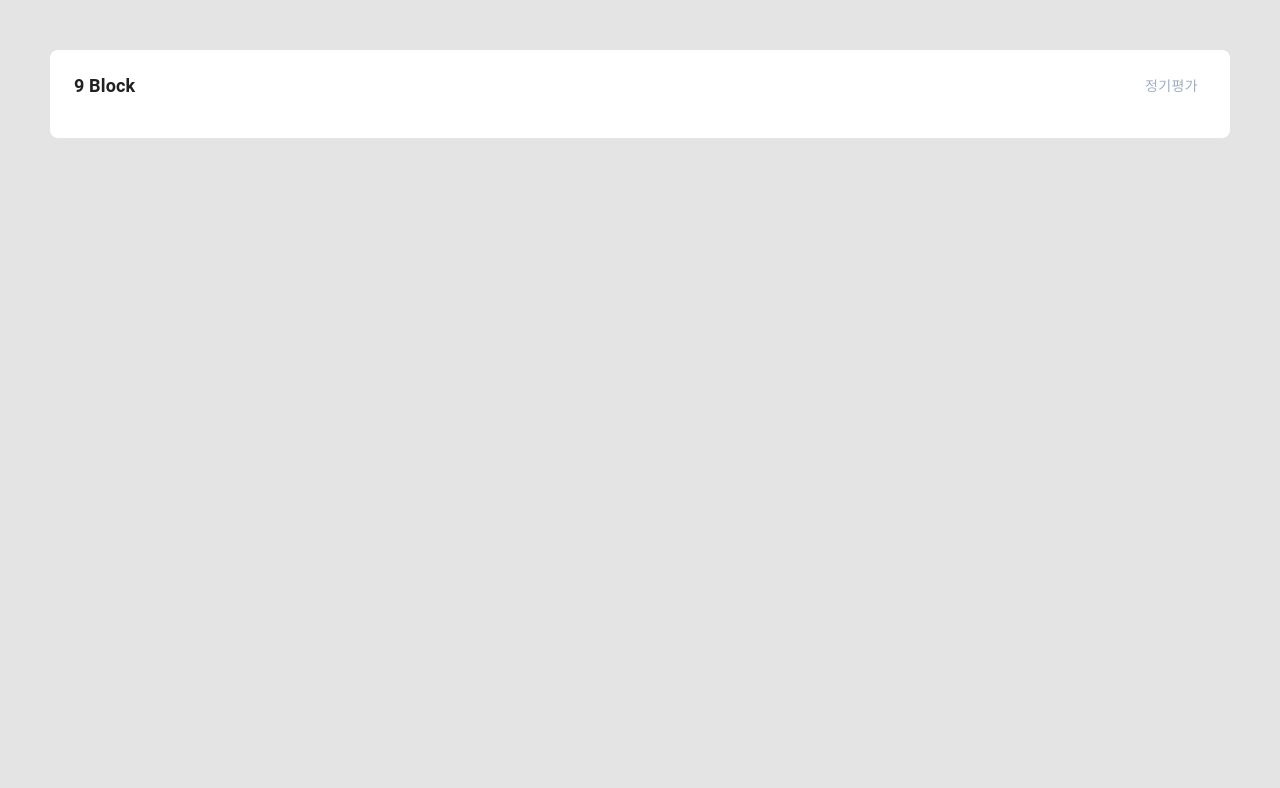
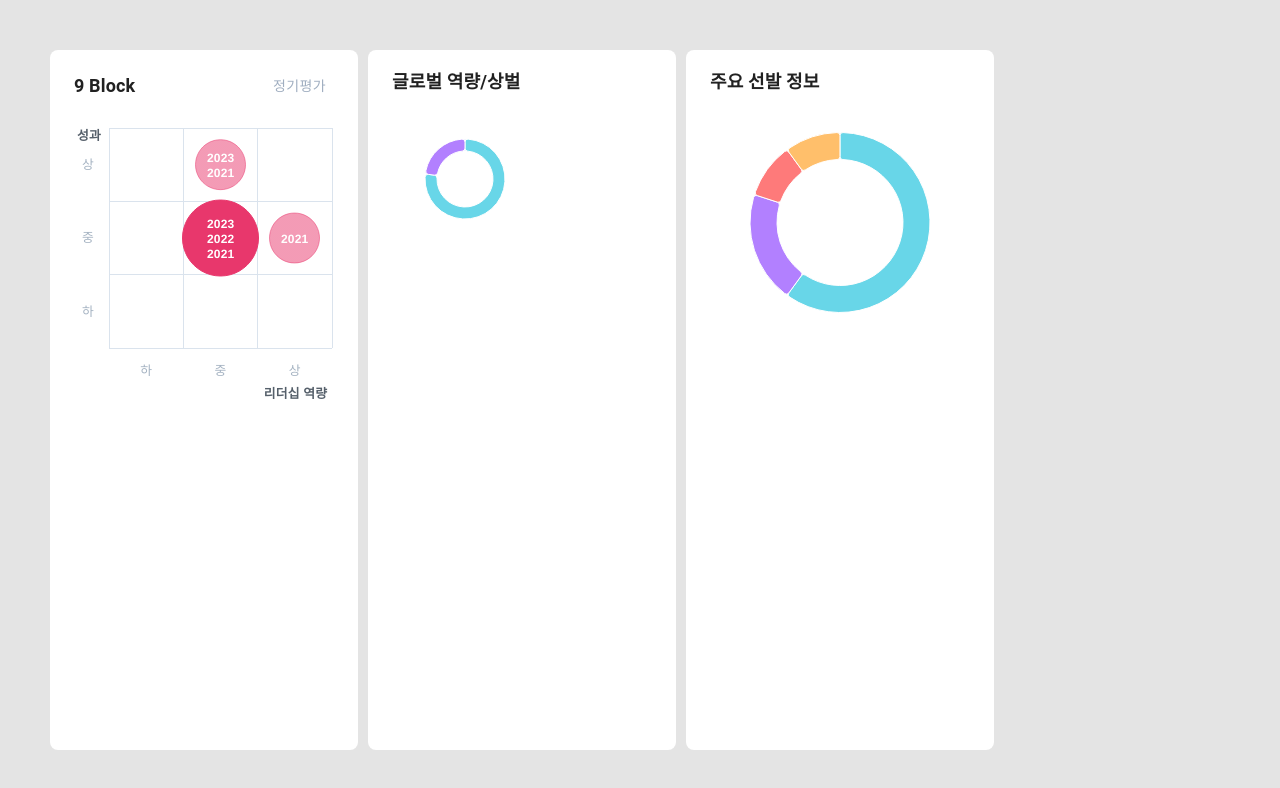
Before and after one commit to withoutthem/pub_tms, a React (Create React App) app: page / in a window 1280 px wide. Shown: the top 788 px of the page. Built offline with nearby package versions, Linux system fonts and the light colour scheme.

Commit message:
일단 최대한 비슷하게 다 하긴 했는데 수정할거 있으면 피드백 ㄱㄱ

```diff
--- a/package.json
+++ b/package.json
@@ -13,6 +13,7 @@
     "@types/react": "^18.2.14",
     "@types/react-dom": "^18.2.6",
     "highcharts": "^11.1.0",
+    "highcharts-react-official": "^3.2.0",
     "react": "^18.2.0",
     "react-dom": "^18.2.0",
     "react-router-dom": "^6.14.1",
--- a/src/App.tsx
+++ b/src/App.tsx
@@ -2,9 +2,14 @@
 
 import styled from '@emotion/styled';
 import { CssBaseline } from '@mui/material';
+import {StyledWidgetTitle, theme, Theme, StyledWidgetWrapDiv} from './components/Header/StyledWidgetTitle';
+import { useEffect } from 'react';
+import Highcharts from 'highcharts';
+import HighchartsReact from 'highcharts-react-official';
+import HCMore from 'highcharts/highcharts-more';
+HCMore(Highcharts);
+//components
 
-//components
-import {StyledWidgetTitle, theme, Theme, StyledWidgetWrapDiv} from './components/Header/StyledWidgetTitle';
 
 // 규칙
 // 1. styled('div')({}) 이런식으로 쓰면 됨
@@ -15,24 +20,266 @@ import {StyledWidgetTitle, theme, Theme, StyledWidgetWrapDiv} from './components
 // 6. styled() 많아지면 원래는 Styled로 파일 나누는데 이건 그냥 한 파일에 ㄱㄱ
 // 7. 확장을 고려하긴 해야함
 
+
+
 const StyledFullHeightDiv = styled('div')({
   minHeight:'100vh'
-})
+});
+const StyledDonutChart = styled('div')({
+  width:'189px',
+  height:'189px',
+});
+const StyledDonutChart2 = styled('div')({
+  height:'180px',
+  paddingTop:'20px',
+  textAlign:'center',
+});
+const StyledbubbleChart = styled('div')({
+  width:'300px',
+  height:'300px',
+});
+const pieColors = ['#68D6E8','#B280FF'];
+const pieColors2  = ['#68D6E8','#B280FF','#FE7A7A','#FFBF6B'];
 
+//버블차트 옵션
+const bubbleOptions = {
+  chart: {
+    type: 'bubble',
+    width:295,
+    height:295,
+    style:{
+      position:'relative',
+      left:-27,
+    }
+  },
+  title:{
+    style:{
+     display:'none',
+    }
+   },
+   credits: {
+    enabled: false,
+  },
+  legend: {
+    enabled: false
+  },
+  xAxis: {
+    categories: ['하', '중', '상'],
+    labels: {
+      style: {
+        color: '#A5B3C2'
+      }
+    },
+    title: {
+      text: '리더십 역량',
+      x:75,
+      y:3,
+      style: {
+        color: '#56606B',
+        fontWeight: 700,
+      }
+    },
+    gridLineWidth: 1,
+    gridLineColor: '#DAE3ED',
+    tickInterval: 1,
+    min: 0,
+    max: 2,
+    lineColor: 'transparent'
+  },
+  yAxis: {
+    categories: ['하', '중', '상'],
+    labels: {
+      style: {
+        color: '#A5B3C2'
+      }
+    },
+    title: {
+      text: '성과',
+      x: 17,
+      y: -98,
+      style: {
+        color: '#56606B',
+        fontWeight: 700,
+        transform:" rotate(0deg)",
+      }
+    },
+    gridLineWidth: 1,
+    gridLineColor: '#DAE3ED',
+    tickInterval: 1,
+    min: 0,
+    max: 2
+  },
+  plotOptions: {
+    bubble: {
+      maxSize: '38%',
+      zMin: 20,
+      zMax: 30,
+      states: {
+        hover: {
+          enabled: false
+        }
+      }
+    }
+  },
+  series: [{
+    data: [
+      { x: 1, y: 2, z: 23,name:`2023,2021`,color: { linearGradient: { x1: 0, x2: 0, y1: 0, y2: 1 }, stops: [[0, 'rgba(232, 55, 108, 0.5)'], [1, 'rgba(232, 55, 108, 0.5)']] }},
+      { x: 1, y: 1, z: 28,name:'2023,2022,2021',color: { linearGradient: { x1: 0, x2: 0, y1: 0, y2: 1 }, stops: [[0, 'rgba(232, 55, 108, 1)'], [1, 'rgba(232, 55, 108, 1)']] }},
+      { x: 2, y: 1, z: 23,name:'2021',color: { linearGradient: { x1: 0, x2: 0, y1: 0, y2: 1 }, stops: [[0, 'rgba(232, 55, 108, 0.5)'], [1, 'rgba(232, 55, 108, 0.5)']] }}
+    ],
+    name: '데이터',
+    dataLabels: {
+      enabled: true,
+      formatter: function(this: any) {
+        const name = this.point.name;
+        const lines = name.split(',');
+        // console.log(this,lines);
+        return lines.join('<br />');
+      },
+      style: {
+        color: '#fff',
+        fontSize:'12px',
+        textOutline: 'none'
+      }
+    }
+  }]
+}
+
+//작은도넛 옵션
+const donutoptions = {
+  chart: {
+    type: 'pie',
+    width: 189,
+    height: 189,
+    style:{
+      position:'relative',
+      left:'-12px',
+      top:'-11px'
+    }
+  },
+  title:{
+   style:{
+    display:'none',
+   }
+  },
+  credits: {
+    enabled: false, // 하단 차트 로고 비활성화
+  },
+  plotOptions: {
+      pie: {
+        innerSize: '70%', // 도넛 안쪽 width
+        colors:pieColors,
+        states: {
+          hover: {
+            halo: {
+              size: 0, //hover했을때 3d효과 0~10까지 할 수 있는듯 필요하면 사용
+            },
+          },
+        },
+      },
+      series: {
+        dataLabels: {
+            style: {
+                display: 'none', //각 데이터의 label
+            },
+            connectorWidth: 0, //라벨을 가르키는 ui 거미 다리같이 생긴거
+        }
+    }
+  },
+  series: [
+    {
+      name: 'Brands',
+      data: [
+        ['LG',77],
+        ['삼성',23],
+      ],
+    },
+
+  ],
+
+};
+
+//큰도넛 옵션
+const bigDonutoptions = {
+  chart: {
+    type: 'pie',
+    width: 180,
+    height: 190,
+    style:{
+      display:'inline-block',
+    }
+  },
+  title:{
+   style:{
+    display:'none',
+   }
+  },
+  credits: {
+    enabled: false, // 하단 차트 로고 비활성화
+  },
+  plotOptions: {
+      pie: {
+        size:'180px',
+        innerSize: '70%', // 도넛 안쪽 width
+        colors:pieColors2,
+        states: {
+          hover: {
+            halo: {
+              size: 0, //hover했을때 3d효과 0~10까지 할 수 있는듯 필요하면 사용
+            },
+          },
+        },
+      },
+      series: {
+        dataLabels: {
+            style: {
+                display: 'none', //각 데이터의 label
+            },
+            connectorWidth: 0, //라벨을 가르키는 ui 거미 다리같이 생긴거
+        }
+    }
+  },
+  series: [
+    {
+      name: 'foods',
+      data: [
+        ['짜장면', 180,50],
+        ['짬뽕', 60,50],
+        ['마라탕', 30,50],
+        ['볶음밥', 30,50],
+      ],
+    },
+
+  ],
+
+};
 
 function App() {
   return (
     <>
-    <StyledFullHeightDiv css={{background:'#e4e4e4', padding:'50px'}}>
+    <StyledFullHeightDiv css={{background:'#e4e4e4', padding:'50px',display:'flex'}}>
       <CssBaseline></CssBaseline>
       {/* COMPONENT */}
-      <StyledWidgetWrapDiv css={{minWidth:'308px'}}>
+      <StyledWidgetWrapDiv css={{minWidth:'308px',marginRight:'10px',flex:'0'}}>
         <StyledWidgetTitle theme={theme} title={'9 Block'} >
           정기평가
         </StyledWidgetTitle>
-        {/* GRAPH 부분  */}
+        <StyledbubbleChart>
+          <HighchartsReact highcharts={Highcharts} options={bubbleOptions} />
+        </StyledbubbleChart>
       </StyledWidgetWrapDiv>
-
+      <StyledWidgetWrapDiv css={{minWidth:'308px',flex:'0',marginRight:'10px'}}>
+        <StyledWidgetTitle theme={theme} title={'글로벌 역량/상벌'} ></StyledWidgetTitle>
+        <StyledDonutChart>
+          <HighchartsReact highcharts={Highcharts} options={donutoptions} />
+        </StyledDonutChart>
+      </StyledWidgetWrapDiv>
+      <StyledWidgetWrapDiv css={{minWidth:'308px',flex:'0'}}>
+        <StyledWidgetTitle theme={theme} title={'주요 선발 정보'} ></StyledWidgetTitle>
+        <StyledDonutChart2>
+          <HighchartsReact highcharts={Highcharts} options={bigDonutoptions} />
+        </StyledDonutChart2>
+      </StyledWidgetWrapDiv>
     </StyledFullHeightDiv>
     </>
   );
```
Also changed, not shown: 1 other file (tests, documents, lock files or other folders).
